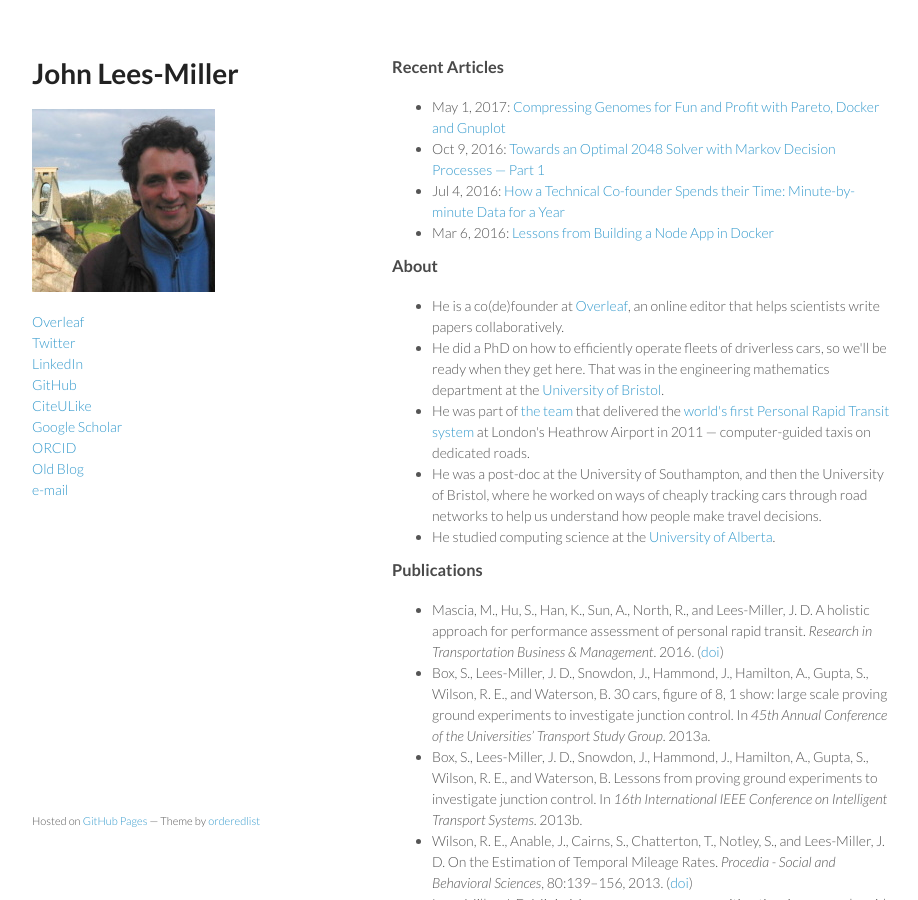
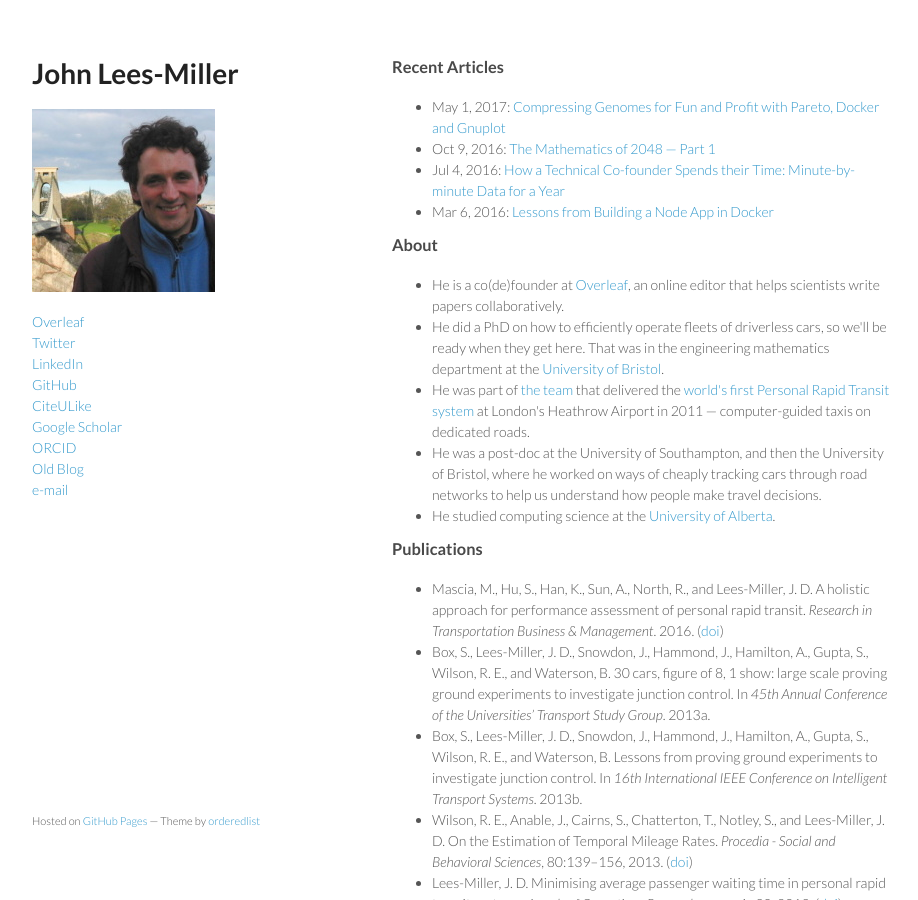
Before and after one commit to jdleesmiller/jdleesmiller.github.io, a Jekyll site: the page built from index.html, in a window 1280 px wide and 900 px high. Shown: the whole window, without its empty margins (178-1096 px from the left). Built offline with Jekyll 4.4.1, drawn with Linux system fonts in a browser that asks for light colours; some of the changed lines change nothing that is shown.

Commit message:
Work on post

```diff
--- a/_posts/2016-10-09-markov-decision-process-optimal-2048-solver-1.markdown
+++ b/_posts/2016-10-09-markov-decision-process-optimal-2048-solver-1.markdown
@@ -1,29 +1,47 @@
 ---
 layout: post
-title: "Towards an Optimal 2048 Solver with Markov Decision Processes &mdash; Part 1"
+title: "The Mathematics of 2048 &mdash; Part 1"
 date: 2016-10-09 16:00:00 +0000
 categories: articles
 ---
 
-<p align='center'>
-  <img src='/assets/2048/2048.png' width='30%' alt='Screenshot of 2048'>
-</p>
+<img src="/assets/2048/2048.png" alt="Screenshot of 2048" style="width: 40%; float: right; margin-left: 10pt; border: 6pt solid #eee;"/>
 
-The first half of 2014 was bad for productivity. It gave rise to a trifecta of distraction with [flapping birds](https://en.wikipedia.org/wiki/Flappy_Bird), [simulated goats](https://en.wikipedia.org/wiki/Goat_Simulator), and merging tiles --- the remarkably addictive [2048](http://gabrielecirulli.github.io/2048). <sup><a name='footnote-mashups-ref' href='#footnote-mashups'>1</a></sup> We have mostly [moved on](https://www.google.com/trends/explore?date=2014-01-01%202014-12-31&q=%2Fm%2F0_gzt9y,2048,goat%20simulator&hl=en) since then, but in this article I'd like to revisit this fun little puzzle game. In particular, I'll use an enormously powerful mathematical decision making framework called a Markov Decision Process (MDP) for the very important task of deciding whether to swipe left, right, up or down.
+For several months in early 2014, everyone was addicted to [2048](http://gabrielecirulli.github.io/2048). Like the Rubik's cube, it is a very simple game, and yet it is very compelling. It seems to strike the right balance along so many dimensions --- not too easy but not too hard; not too predictable but comfortingly familiar; not too demanding but still absorbing.
 
-I have two motivations. First, 2048 is a nice way to learn about MDPs. This article doesn't assume any prior knowledge of MDPs, and it will introduce the necessary concepts as they arise. Second, MDPs hold the promise of obtaining a *provably optimal* solution for the game &mdash; a way of playing that we can show mathematically to be the (or a) best possible way of playing.
+To try to better understand what makes the game work so well, I have been working on analyzing it in a mathematical framework called a Markov Decision Process (MDP). MDPs are a way of solving problems that involve making sequences of decisions in the presence of uncertainty. Such problems are all around us, and MDPs find many [applications](http://stats.stackexchange.com/questions/145122/real-life-examples-of-markov-decision-processes) in [economics](https://en.wikipedia.org/wiki/Decision_theory#Choice_under_uncertainty), [finance](https://www.minet.uni-jena.de/Marie-Curie-ITN/SMIF/talks/Baeuerle.pdf), and [artificial intelligence](http://incompleteideas.net/sutton/book/the-book.html).
 
-There are already [lots of good strategies](http://stackoverflow.com/a/22389702/2053820) and [good bots](http://stackoverflow.com/questions/22342854/what-is-the-optimal-algorithm-for-the-game-2048) for playing 2048 --- if in doubt, check out this [video of a bot playing well past the 8192 tile](https://www.youtube.com/watch?v=96ab_dK6JM0). However, the bots are based on heuristics, which give no particular guarantees on how well they play. It might be possible to play much better than the strongest current bots and humans, or not; by using MDPs we may be able to find out.
+In this first part, I will describe 2048 as seen through the lens of an MDP, and we will use this insight to explore the properties of a "toddler" version of the game on a 2-by-2 board playing to the X tile. We'll see that this game is much less fun than the grownup version on a 4-by-4 board, but still interesting.
 
-Before we get too excited, however, I should point out the 'Towards' in the title. We will see that the full game of 2048 is in fact quite hard, and we won't get all the way to a provably optimal solution, at least not right now, and at least not on my laptop. Instead, we'll start with games with the same rules but on smaller boards, which we'll see are easier to solve.
+In later parts, I will extend the approach to larger boards and tiles and maybe, one day, the full game of 2048. The code behind this post is [available here](https://github.com/jdleesmiller/twenty48), and it leads the blog posts, so you can peek ahead at later results if you like.
 
 ## 2048 for Toddlers and Small Computers
 
-In this part 1, we'll investigate a 'toddler' version of the game, on a 2-by-2 board &mdash; one quarter the size of the 4-by-4 board on which 2048 is normally played. We'll see that there's still quite a bit that can be said, even for the toddler version.
+I'll start by introducing the key ideas behind an MDP in the context of the 2-by-2 "toddler" version of 2048. So, even if you are not familiar with MDPs, or with 2048, hopefully you will finish this section with an understanding of both.
+
+### States, Actions and Transition Probabilities
+
+The two most important nouns in the language of MDPs are *state* and *action*. We assume that time progresses in discrete time steps. At the start of each time step, the process is in a given *state*, then a decision maker takes an *action*, and then the process moves to a *successor state*, which may be determined in part by chance, for the start of the next time step.
+
+In the game, a *state* is a configuration of the board, such as <img src="/assets/2048/2x2_s1_1_1_0.svg" style="height: 2em;" alt="The state (2, 2, 2, -)" />. A state specifies the value of the tile, if any, in each cell. The decision maker is in this case the player, and he or she takes an *action* from a state by swiping `left`, `right`, `up` or `down`. The result of the action is that all of the tiles slide all the tiles as far as possible in that direction. If two tiles with the same value slide together, they merge into a single tile with value equal to the sum of the two tiles.
+
+For example, if we choose the action `up` from <img src="/assets/2048/2x2_s1_1_1_0.svg" style="height: 2em;" alt="The state (2, 2, 2, -)" />, the lower `2` tile slides up into the top row and is merged with the `2` tile to produce a `4` tile. The `2` tile in the upper right has nowhere to go and stays put. This leaves the cells in the bottom row empty.
+
+At this point, however, we still don't know for sure what the *successor state* will be, because the game gets to place a random tile in one of the empty cells. The successor state will depend on which cell it picks and which tile it places. The rules by which it does this are captured by *transition probabilities*.
+
+Get dynamics from [its freely available source code](https://github.com/gabrielecirulli/2048):
+
+Diagram
+
+### Rewards, Values and Policies
+
+At some point we also need to talk about the start states... but interestingly MDPs don't really distinguish particular start states.
+
+Each state comes with an associated *reward*, which the decision maker receives upon entering it. To "solve" the problem, we are looking for a *optimal policy* that tells the decision maker which action to take in each state, in order to collect as much reward as possible. In its simplest form, an optimal policy is a table that maps each state to the best action to take in that state, and the decision maker simply looks up its actions in this policy table.
 
 Let's start by recapping the rules of 2048, which we can deduce from [its freely available source code](https://github.com/gabrielecirulli/2048):
 
-1. When the game starts, the board contains two tiles in random positions. Each tile is either a 2, with probability 0.9, or a 4, with probability 0.1.
+1. When the game starts, the board contains two tiles in randomly chosen cells. Each tile is either a 2, with probability 0.9, or a 4, with probability 0.1.
 
 1. For each move, we can swipe left, right, up or down to slide all the tiles as far as possible in that direction. If two tiles with the same value slide together, they merge into a single tile with value equal to the sum of the two tiles.
 
@@ -53,7 +71,6 @@
 
 Markov Decision Processes (MDPs) are a way of solving problems that involve making sequences of decisions in the presence of uncertainty. Such problems are all around us, and MDPs are simple but powerful way of approaching them, with many [applications](http://stats.stackexchange.com/questions/145122/real-life-examples-of-markov-decision-processes) in [economics](https://en.wikipedia.org/wiki/Decision_theory#Choice_under_uncertainty), [finance](https://www.minet.uni-jena.de/Marie-Curie-ITN/SMIF/talks/Baeuerle.pdf), and [artificial intelligence](http://incompleteideas.net/sutton/book/the-book.html).
 
-The general setup for an MDP is as follows. Time progresses in discrete *time steps*. At each time step, the process is in a given *state*, a decision maker takes an *action*, and the process then moves to a *successor state*, which may be determined in part by chance, for the next time step. Each state comes with an associated *reward*, which the decision maker receives upon entering it. To "solve" the problem, we are looking for a *optimal policy* that tells the decision maker which action to take in each state, in order to collect as much reward as possible. In its simplest form, an optimal policy is a table that maps each state to the best action to take in that state, and the decision maker simply looks up its actions in this policy table.
 
 In the case of 2048,
 
@@ -208,6 +225,33 @@
 
 Expectimax: https://web.uvic.ca/~maryam/AISpring94/Slides/06_ExpectimaxSearch.pdf
 
+
+
+
+The
+
+While most
+
+
+I have been working on solving  with mathematics. In this part 1, I'll describe how to model 2048 as a Markov Decision Process (MDP) and present some results for a "toddler" version of the game on a 2-by-2 board.
+
+The first half of 2014 was bad for productivity. It gave rise to a trifecta of distraction with [flapping birds](https://en.wikipedia.org/wiki/Flappy_Bird), [simulated goats](https://en.wikipedia.org/wiki/Goat_Simulator), and merging tiles: [2048](http://gabrielecirulli.github.io/2048). <sup><a name='footnote-mashups-ref' href='#footnote-mashups'>1</a></sup> Most of us have since [moved on](https://www.google.com/trends/explore?date=2014-01-01%202014-12-31&q=%2Fm%2F0_gzt9y,2048,goat%20simulator&hl=en), but I would like to revisit 2048.
+
+
+
+
+
+I have been working toward solving 2048 mathematically.
+
+since then, but in this article I'd like to revisit this fun little puzzle game. In particular, I'll use an enormously powerful mathematical decision making framework called a Markov Decision Process (MDP) for the very important task of deciding whether to swipe left, right, up or down.
+
+I have two motivations. First, 2048 is a nice way to learn about MDPs. This article doesn't assume any prior knowledge of MDPs, and it will introduce the necessary concepts as they arise. Second, MDPs hold the promise of obtaining a *provably optimal* solution for the game &mdash; a way of playing that we can show mathematically to be the (or a) best possible way of playing.
+
+There are already [lots of good strategies](http://stackoverflow.com/a/22389702/2053820) and [good bots](http://stackoverflow.com/questions/22342854/what-is-the-optimal-algorithm-for-the-game-2048) for playing 2048 --- if in doubt, check out this [video of a bot playing well past the 8192 tile](https://www.youtube.com/watch?v=96ab_dK6JM0). However, the bots are based on heuristics, which give no particular guarantees on how well they play. It might be possible to play much better than the strongest current bots and humans, or not; by using MDPs we may be able to find out.
+
+Before we get too excited, however, I should point out the 'Towards' in the title. We will see that the full game of 2048 is in fact quite hard, and we won't get all the way to a provably optimal solution, at least not right now, and at least not on my laptop. Instead, we'll start with games with the same rules but on smaller boards, which we'll see are easier to solve.
+
+
 ---
 
 <sup><a name='footnote-mashups' href='#footnote-mashups-ref'>1</a></sup> Flappy Bird was released in May 2013, but it became popular in January 2014. And I should also mention [flappy 2048](https://hczhcz.github.io/Flappy-2048/), [Doge 2048](http://doge2048.com/) and, of course, [flappy Doge 2048](http://www.donaldguy.com/Flappy-Doge2048/)?
```
